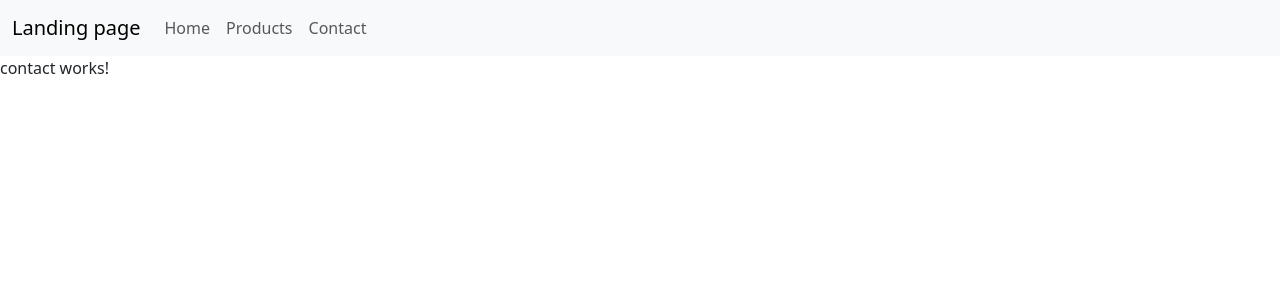
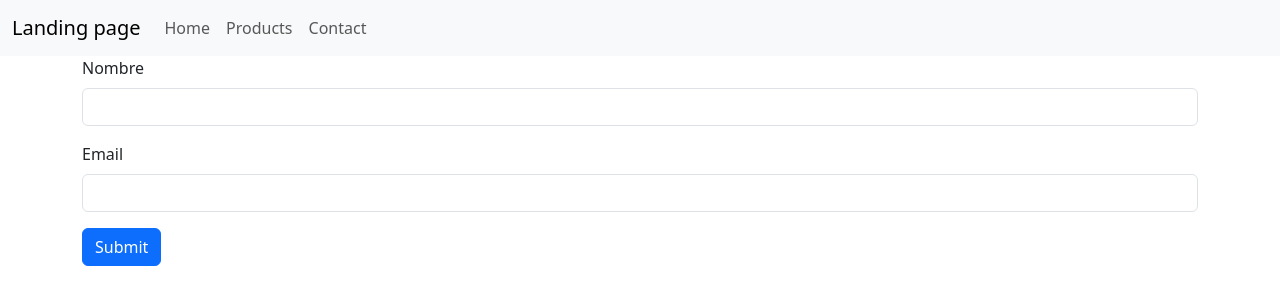
Before and after one commit to PatoProgramador/angular-bassics, an Angular app: page /contact in a window 1280 px wide. Shown: the top 304 px of the page. Built offline with nearby package versions, Linux system fonts and the light colour scheme.

Commit message:
Form module, form reactive

```diff
--- a/src/app/app.module.ts
+++ b/src/app/app.module.ts
@@ -7,6 +7,7 @@ import { HomeComponent } from './home/home.component';
 import { ProductsComponent } from './products/products.component';
 import { ContactComponent } from './contact/contact.component';
 import { ProductDetailComponent } from './product-detail/product-detail.component';
+import { FormsModule, ReactiveFormsModule } from '@angular/forms';
 
 @NgModule({
   declarations: [
@@ -18,7 +19,9 @@ import { ProductDetailComponent } from './product-detail/product-detail.componen
   ],
   imports: [
     BrowserModule,
-    AppRoutingModule
+    AppRoutingModule,
+    FormsModule, // form tipo plantillas
+    ReactiveFormsModule // form tipo reactivo
   ],
   providers: [],
   bootstrap: [AppComponent]
--- a/src/app/contact/contact.component.html
+++ b/src/app/contact/contact.component.html
@@ -1 +1,34 @@
-<p>contact works!</p>
+<div class="container">
+    <!-- FORM PLANTILLA -->
+    <!-- <form #myform="ngForm" (ngSubmit)="enviar()">
+        <div class="mb-3">
+            <label for="name" class="form-label">Nombre</label>
+            <input type="email" class="form-control" id="name" [(ngModel)]="user.name" required
+                [ngModelOptions]="{standalone: true}">
+        </div>
+        <div class="mb-3">
+            <label for="email" class="form-label">Email</label>
+            <input type="email" class="form-control" id="email" [(ngModel)]="user.email" required
+                [ngModelOptions]="{standalone: true}">
+        </div>
+        <button type="submit" class="btn btn-primary">Submit</button>
+    </form> -->
+    <!-- FORM REACTIVO -->
+    <form [formGroup]="formularioContacto" (ngSubmit)="enviar()">
+        <div class="mb-3">
+            <label for="name" class="form-label">Nombre</label>
+            <input [ngClass]="{'is-invalid': hasErros('nombre', 'required') || hasErros('nombre', 'minlength')}"
+             type="text" class="form-control" id="name" formControlName="nombre">
+            <div class="text-danger" *ngIf="hasErros('nombre', 'required')">Nombre requerido</div>
+            <div class="text-danger" *ngIf="hasErros('nombre', 'minlength')">Nombre requiere minimo 3 caracteres</div>
+        </div>
+        <div class="mb-3">
+            <label for="email" class="form-label">Email</label>
+            <input [ngClass]="{'is-invalid': hasErros('email', 'required') || hasErros('email', 'email')}"
+             type="email" class="form-control" id="email" formControlName="email">
+            <div class="text-danger" *ngIf="hasErros('email', 'email')">Email inválido</div>
+            <div class="text-danger" *ngIf="hasErros('email', 'required')">Email requerido</div>
+        </div>
+        <button type="submit" class="btn btn-primary">Submit</button>
+    </form>
+</div>
--- a/src/app/contact/contact.component.ts
+++ b/src/app/contact/contact.component.ts
@@ -1,4 +1,5 @@
 import { Component } from '@angular/core';
+import { FormBuilder, FormGroup, Validators } from '@angular/forms';
 
 @Component({
   selector: 'app-contact',
@@ -7,4 +8,32 @@ import { Component } from '@angular/core';
 })
 export class ContactComponent {
 
+  // partes del form plantilla
+  // public user: any = {
+  //   name: '',
+  //   email: ''
+  // }
+
+  // enviar() {
+  //   console.log(this.user);
+  // }
+
+  // form reactivo
+
+  formularioContacto: FormGroup;
+
+  constructor(private form: FormBuilder) {
+    this.formularioContacto = this.form.group({
+      nombre: ['', [Validators.required, Validators.minLength(3)]],
+      email: ['', [Validators.required, Validators.email]]
+    })
+  }
+
+  hasErros( controlName: string, errorType: string) {
+    return this.formularioContacto.get(controlName)?.hasError(errorType) && this.formularioContacto.get(controlName)?.touched;
+  }
+
+  enviar() {
+    console.log(this.formularioContacto)
+  }
 }
```
